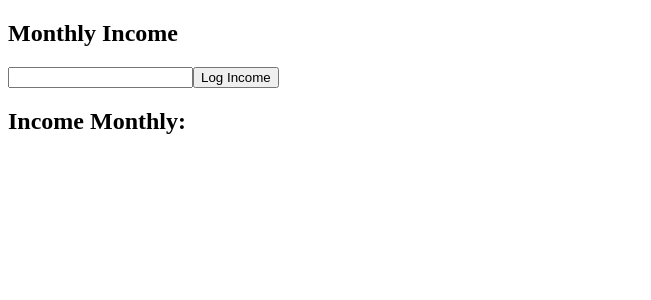
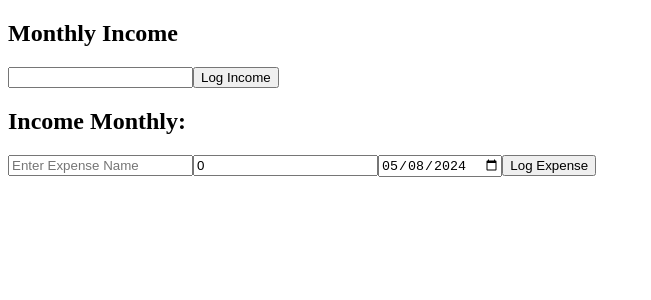
Before and after one commit to Anziverov/DailyBudgetThingy, a React (Vite) app in the folder tutorial-app/: page / in a window 1280 px wide. Shown: the top 300 px of the page, without its empty margins (0-651 px from the left). Built offline with nearby package versions, Linux system fonts and the light colour scheme.

Commit message:
Add expense section to App component

```diff
--- a/tutorial-app/src/App.tsx
+++ b/tutorial-app/src/App.tsx
@@ -1,10 +1,12 @@
 import "./App.css";
+import ExpenseSection from "./ExpenseSection";
 import IncomeSection from "./IncomeSection";
 
 function App() {
   return (
     <>
       <IncomeSection />
+      <ExpenseSection />
     </>
   );
 }
--- /dev/null
+++ b/tutorial-app/src/ExpenseClass.ts
@@ -0,0 +1,13 @@
+export class Expense {
+  id: number;
+  title: string | null;
+  amount: number | null;
+  date: Date | null;
+
+  constructor(id: number, title: string, amount: number, date: Date) {
+    this.id = id;
+    this.title = title;
+    this.amount = amount;
+    this.date = date;
+  }
+}
--- /dev/null
+++ b/tutorial-app/src/ExpenseDisplay.tsx
@@ -0,0 +1,20 @@
+import { Expense } from "./ExpenseClass";
+
+function ExpenseDisplay({ expenses }: { expenses: Expense[] | null }) {
+  return (
+    <>
+      <ul>
+        {expenses?.map((expense) => (
+          <li key={expense.id}>
+            <h2>{expense.title}</h2>
+            <p>{expense.amount}</p>
+            <p>
+              {expense.date ? expense.date.toISOString().split("T")[0] : ""}
+            </p>
+          </li>
+        ))}
+      </ul>
+    </>
+  );
+}
+export default ExpenseDisplay;
--- /dev/null
+++ b/tutorial-app/src/ExpenseInput.tsx
@@ -0,0 +1,102 @@
+import { useState } from "react";
+import { Expense } from "./ExpenseClass";
+
+function ExpenseInput({
+  expenses,
+  setExpenses,
+}: {
+  expenses: Expense[] | null;
+  setExpenses: (value: Expense[] | null) => void;
+}) {
+  const [expense, setExpense] = useState<Expense | null>(
+    new Expense(0, "", 0, new Date())
+  );
+
+  const newId = expenses
+    ? Math.max(...expenses.map((expense) => expense.id)) + 1
+    : 0;
+
+  return (
+    <>
+      <input
+        type="text"
+        placeholder="Enter Expense Name"
+        onChange={(e) => handleNameChange(e, setExpense, expense)}
+        value={expense?.title || ""}
+      />
+      <input
+        type="number"
+        placeholder="Enter Expense"
+        onChange={(e) => handleNumberChange(e, setExpense, expense)}
+        value={expense?.amount || 0}
+      />
+      <input
+        type="date"
+        value={expense?.date ? expense.date.toISOString().split("T")[0] : ""}
+        onChange={(e) => handleDateChange(e, setExpense, expense)}
+      />
+      <button
+        onClick={() =>
+          setExpenses([
+            ...(expenses ?? []),
+            {
+              id: newId,
+              title: expense?.title || "",
+              amount: expense?.amount || 0,
+              date: expense?.date || new Date(),
+            },
+          ] as [Expense])
+        }
+      >
+        Log Expense
+      </button>
+    </>
+  );
+}
+
+function handleNameChange(
+  e: React.ChangeEvent<HTMLInputElement>,
+  setExpense: (value: Expense | null) => void,
+  expense: Expense | null
+) {
+  setExpense(
+    new Expense(
+      expense?.id || 0,
+      e.target.value,
+      expense?.amount || 0,
+      expense?.date || new Date()
+    )
+  );
+}
+
+function handleNumberChange(
+  e: React.ChangeEvent<HTMLInputElement>,
+  setExpense: (value: Expense | null) => void,
+  expense: Expense | null
+) {
+  setExpense(
+    new Expense(
+      expense?.id || 0,
+      expense?.title || "",
+      e.target.value ? parseInt(e.target.value) : 0,
+      expense?.date || new Date()
+    )
+  );
+}
+
+function handleDateChange(
+  e: React.ChangeEvent<HTMLInputElement>,
+  setExpense: (value: Expense | null) => void,
+  expense: Expense | null
+) {
+  setExpense(
+    new Expense(
+      expense?.id || 0,
+      expense?.title || "",
+      expense?.amount || 0,
+      e.target.value ? new Date(e.target.value) : new Date()
+    )
+  );
+}
+
+export default ExpenseInput;
--- /dev/null
+++ b/tutorial-app/src/ExpenseSection.tsx
@@ -0,0 +1,17 @@
+import { useState } from "react";
+import ExpenseInput from "./ExpenseInput";
+import ExpenseDisplay from "./ExpenseDisplay";
+import { Expense } from "./ExpenseClass";
+
+function ExpenseSection() {
+  const [expense, setExpense] = useState<Expense[] | null>(null);
+
+  return (
+    <>
+      <ExpenseInput expenses={expense} setExpenses={setExpense} />
+      <ExpenseDisplay expenses={expense} />
+    </>
+  );
+}
+
+export default ExpenseSection;
```
